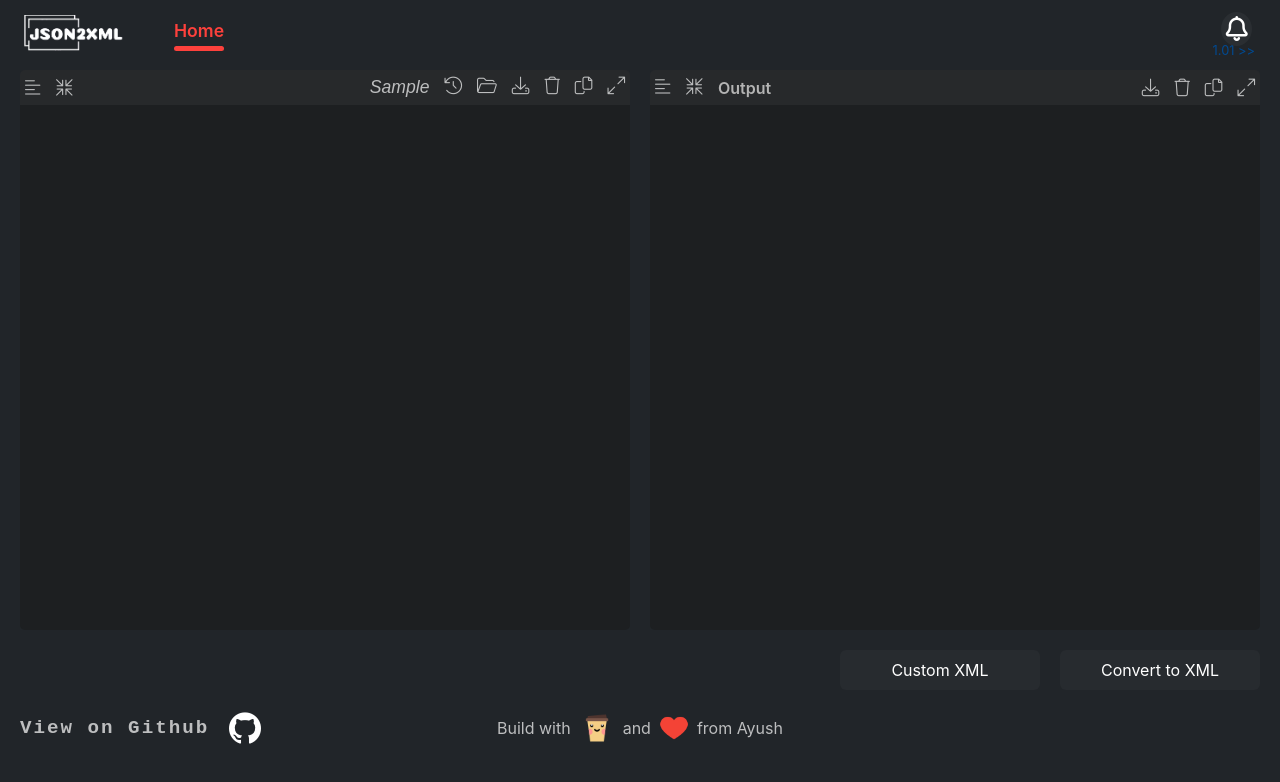
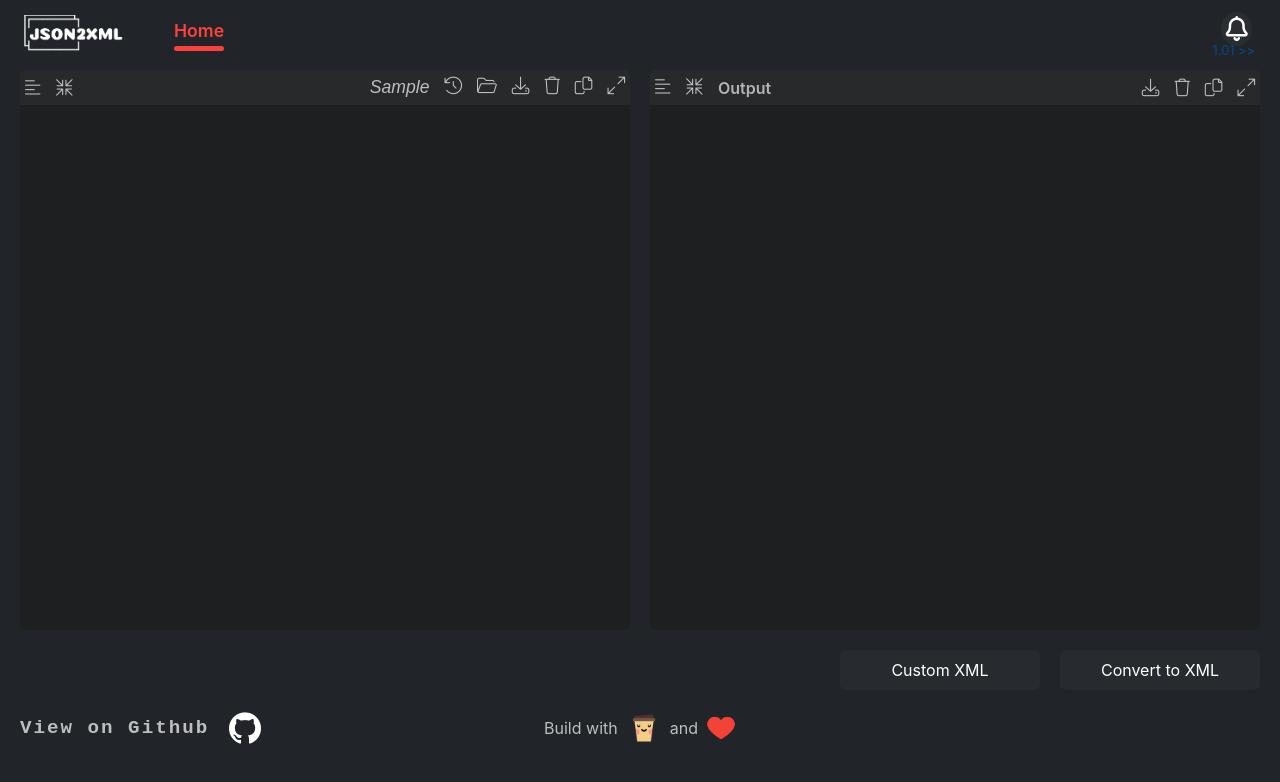
Before and after one commit to ayush1920/json2xml, a React (Create React App) app: page /#/ in a window 1280 px wide. Shown: the top 782 px of the page. Built offline with nearby package versions, Linux system fonts and the light colour scheme.

Commit message:
Update Home.js

```diff
--- a/src/pages/Home.js
+++ b/src/pages/Home.js
@@ -446,7 +446,6 @@ const Home = () => {
                             <img src={coffeeIcode} style={{ position: 'relative', width: '36px' }} />
                             <span> and </span>
                             <img src={heartIcon} style={{ position: 'relative', width: '30px' }} />
-                            <span> from Ayush</span>
 
                             <div className='branding-container' style={{ cursor: 'pointer' }} onClick={redirectToGithub}>
                                 <text> View on Github</text>
```
